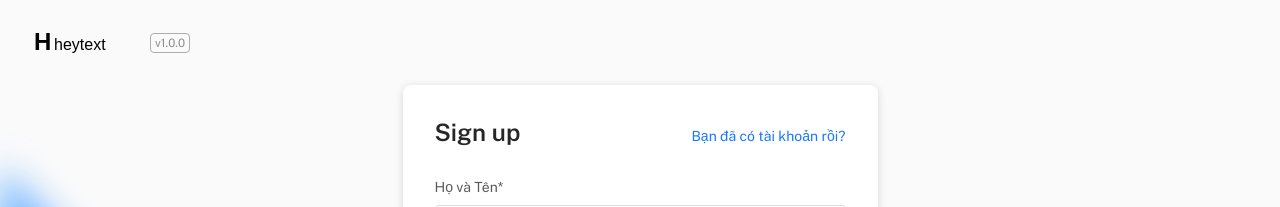
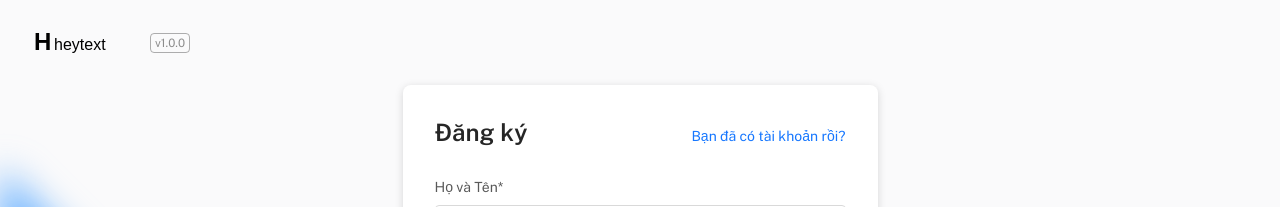
Before and after one commit to Freelance-Project-FullStack/heytext-frontend, a React (Vite) app: page /register in a window 1280 px wide. Shown: the top 207 px of the page. Built offline with nearby package versions, Linux system fonts and the light colour scheme.

Commit message:
convert to vietnamese

```diff
--- a/src/pages/authentication/register.jsx
+++ b/src/pages/authentication/register.jsx
@@ -17,7 +17,7 @@ export default function Register() {
       <Grid container spacing={3}>
         <Grid item xs={12}>
           <Stack direction="row" justifyContent="space-between" alignItems="baseline" sx={{ mb: { xs: -0.5, sm: 0.5 } }}>
-            <Typography variant="h3">Sign up</Typography>
+            <Typography variant="h3">Đăng ký</Typography>
             <Typography component={Link} to="/login" variant="body1" sx={{ textDecoration: 'none' }} color="primary">
               Bạn đã có tài khoản rồi?
             </Typography>
```
